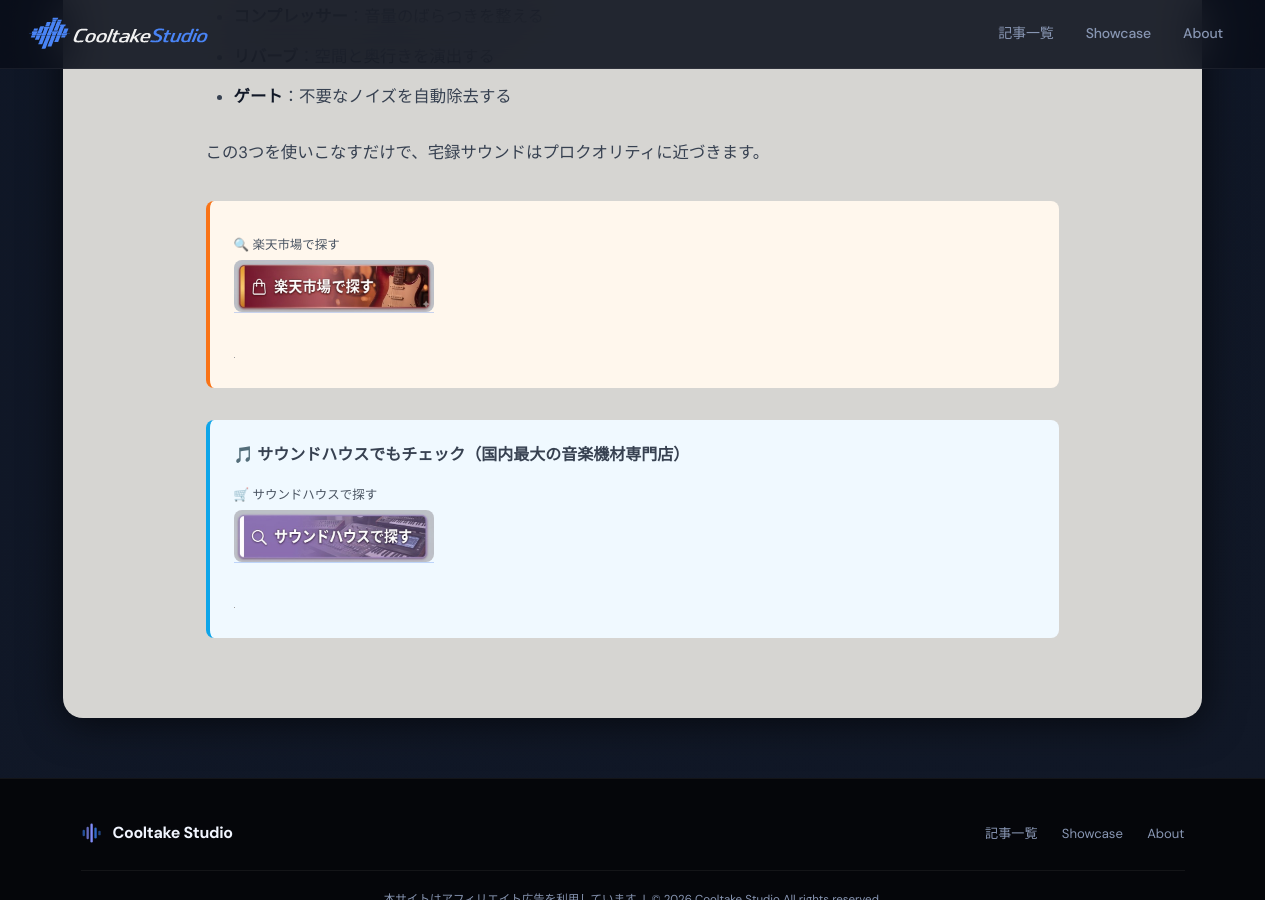
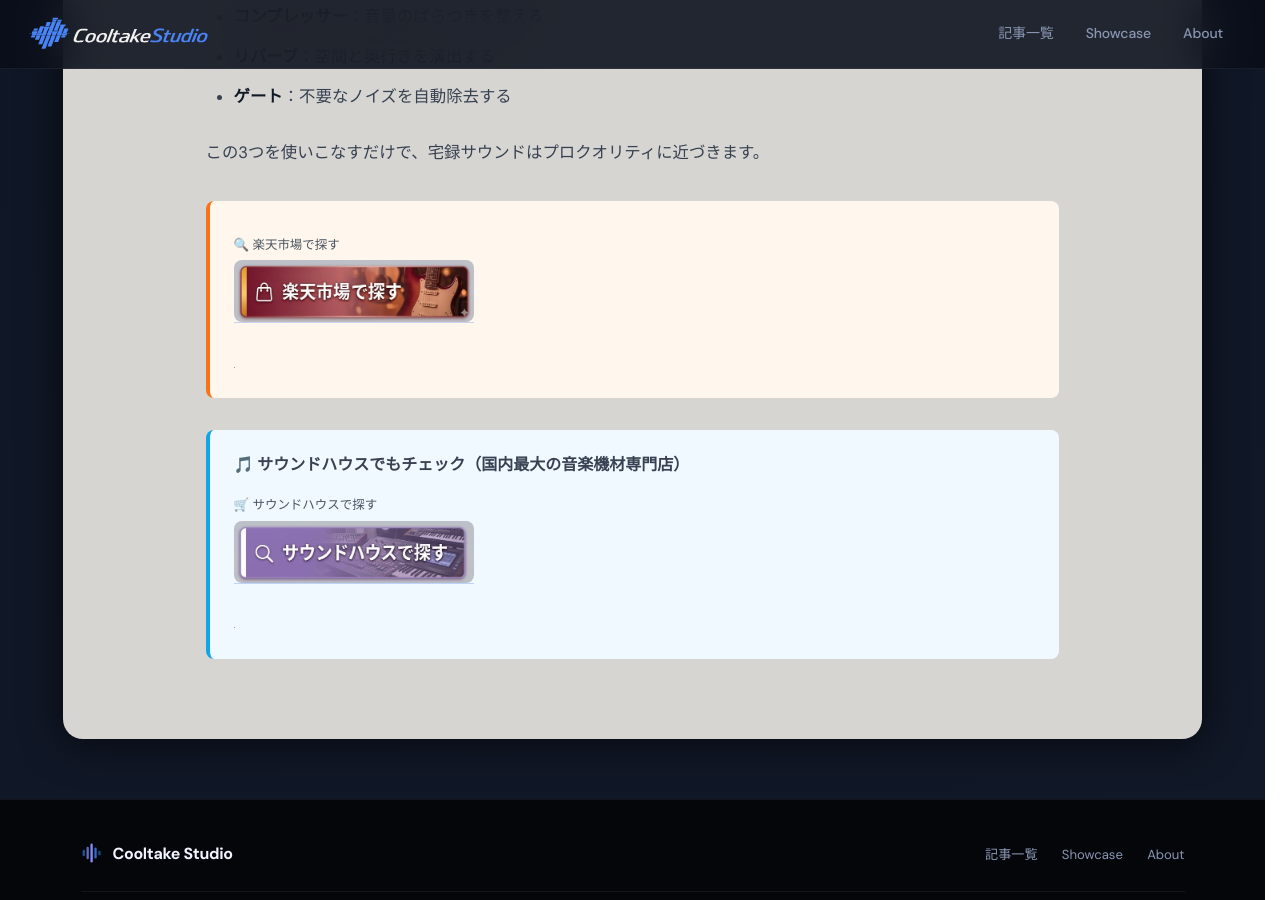
Before and after one commit to cooltake/cooltake-staging, a Jekyll site: the page built from _posts/2026-05-11-effects-guide.md, in a window 1280 px wide and 900 px high, scrolled down 5957 px. Built offline with Jekyll 4.4.1, drawn with Linux system fonts in a browser that asks for light colours; some web fonts are replaced; grey boxes are pictures that could not be loaded.

Commit message:
style: flex horizontal buttons + larger width in 2026-05-11-effects-guide.md

```diff
--- a/_posts/2026-05-11-effects-guide.md
+++ b/_posts/2026-05-11-effects-guide.md
@@ -143,13 +143,13 @@
 この3つを使いこなすだけで、宅録サウンドはプロクオリティに近づきます。
 <div style="margin:2rem 0;padding:1.2rem 1.5rem;background:#fff7ed;border-left:4px solid #f97316;border-radius:8px;">
 <div style="margin:.8rem 0;"><span style="display:block;font-size:.78rem;color:#4b5563;margin-bottom:3px;margin-top:6px;">🔍 楽天市場で探す</span>
-<a href="//af.moshimo.com/af/c/click?a_id=5565352&amp;p_id=54&amp;pc_id=54&amp;pl_id=616&amp;url=https%3A%2F%2Fsearch.rakuten.co.jp%2Fsearch%2Fmall%2F%25E3%2582%25A8%25E3%2583%2595%25E3%2582%25A7%25E3%2582%25AF%25E3%2582%25BF%25E3%2583%25BC%2520DTM%2F" rel="nofollow" referrerpolicy="no-referrer-when-downgrade" style="display:inline-block;text-decoration:none;"><img src="/assets/images/btn-rakuten.jpg" alt="楽天市場で探す" width="200" style="height:auto;border-radius:8px;display:block;"></a></div>
+<a href="//af.moshimo.com/af/c/click?a_id=5565352&amp;p_id=54&amp;pc_id=54&amp;pl_id=616&amp;url=https%3A%2F%2Fsearch.rakuten.co.jp%2Fsearch%2Fmall%2F%25E3%2582%25A8%25E3%2583%2595%25E3%2582%25A7%25E3%2582%25AF%25E3%2582%25BF%25E3%2583%25BC%2520DTM%2F" rel="nofollow" referrerpolicy="no-referrer-when-downgrade" style="display:inline-block;text-decoration:none;"><img src="/assets/images/btn-rakuten.jpg" alt="楽天市場で探す" width="240" style="height:auto;border-radius:8px;display:block;"></a></div>
 <img src="//i.moshimo.com/af/i/impression?a_id=5565352&amp;p_id=54&amp;pc_id=54&amp;pl_id=616" width="1" height="1" style="border:none;" alt="" loading="lazy">
 </div>
 
 <div style="margin:2rem 0;padding:1.2rem 1.5rem;background:#f0f9ff;border-left:4px solid #0ea5e9;border-radius:8px;">
 <p style="margin:0 0 .6rem;font-weight:bold;font-size:1rem;">&#x1F3B5; サウンドハウスでもチェック（国内最大の音楽機材専門店）</p>
 <div style="margin:.8rem 0;"><span style="display:block;font-size:.78rem;color:#4b5563;margin-bottom:3px;margin-top:6px;">🛒 サウンドハウスで探す</span>
-<a href="https://h.accesstrade.net/sp/cc?rk=01001xqc00os63&url=https%3A%2F%2Fwww.soundhouse.co.jp%2Fsearch%2Findex%2F%3Fsearch_all%3D%25E3%2582%25A8%25E3%2583%2595%25E3%2582%25A7%25E3%2582%25AF%25E3%2582%25BF%25E3%2583%25BC" rel="nofollow" referrerpolicy="no-referrer-when-downgrade" style="display:inline-block;text-decoration:none;"><img src="/assets/images/btn-soundhouse.jpg" alt="サウンドハウスで探す" width="200" style="height:auto;border-radius:8px;display:block;"></a></div>
+<a href="https://h.accesstrade.net/sp/cc?rk=01001xqc00os63&url=https%3A%2F%2Fwww.soundhouse.co.jp%2Fsearch%2Findex%2F%3Fsearch_all%3D%25E3%2582%25A8%25E3%2583%2595%25E3%2582%25A7%25E3%2582%25AF%25E3%2582%25BF%25E3%2583%25BC" rel="nofollow" referrerpolicy="no-referrer-when-downgrade" style="display:inline-block;text-decoration:none;"><img src="/assets/images/btn-soundhouse.jpg" alt="サウンドハウスで探す" width="240" style="height:auto;border-radius:8px;display:block;"></a></div>
 <img src="https://h.accesstrade.net/sp/rr?rk=01001xqc00os63" width="1" height="1" border="0" alt="" loading="lazy">
 </div>
```
